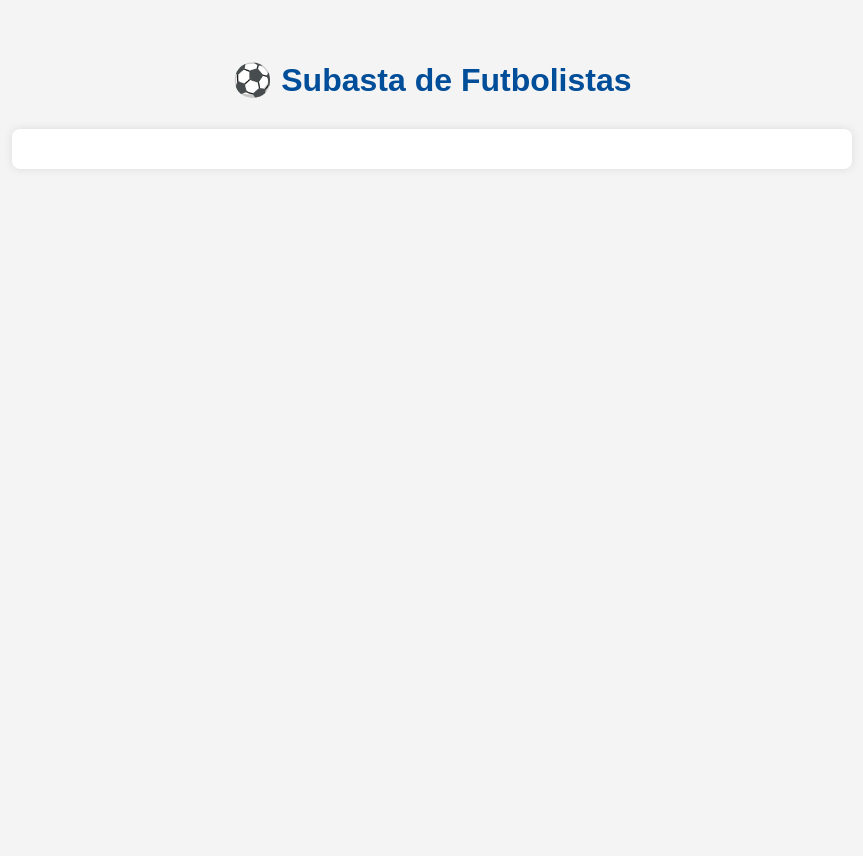
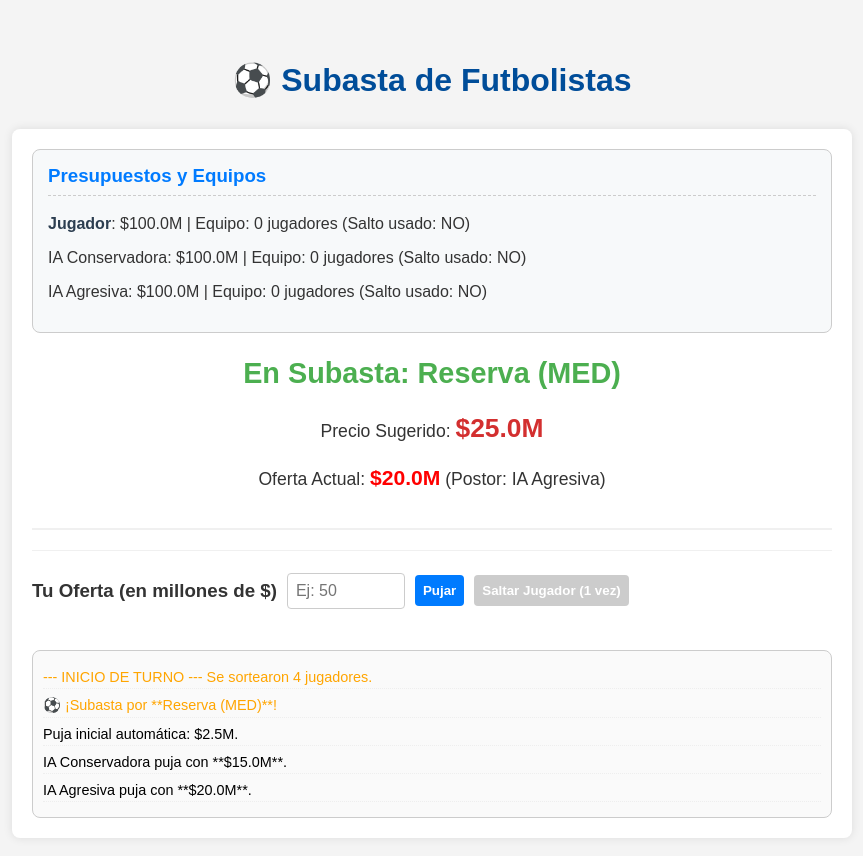
Before and after one commit to ale99318/Netflix, a plain HTML site: page index.html in a window 1280 px wide. Shown: the whole page, without its empty margins (208-1071 px from the left). Before the commit the page ends 800 px from the top, so only its background shows below. Drawn offline with Linux system fonts and the light colour scheme.

Commit message:
Update index.html

```diff
--- a/index.html
+++ b/index.html
@@ -6,39 +6,34 @@
     <title>Subasta de Futbolistas</title>
     <link rel="stylesheet" href="style.css">
     <style>
-        /* Estilos rápidos para que se vea mejor, puedes mover esto a style.css */
-        body {
-            font-family: Arial, sans-serif;
-            margin: 20px;
-            background-color: #f4f4f4;
-        }
-        #game-container {
-            max-width: 800px;
-            margin: auto;
-            background: white;
-            padding: 20px;
-            border-radius: 8px;
-            box-shadow: 0 0 10px rgba(0,0,0,0.1);
-        }
-        #mensajes {
-            max-height: 200px;
-            overflow-y: scroll;
-            border: 1px solid #ccc;
-            padding: 10px;
-            margin-top: 15px;
-            background: #eee;
-        }
-        #controles-player input, #controles-player button {
-            padding: 10px;
-            margin-top: 10px;
-        }
+        /* Estilos básicos para la prueba */
+        body { font-family: Arial, sans-serif; margin: 20px; background-color: #f4f4f4; }
+        #game-container { max-width: 800px; margin: auto; background: white; padding: 20px; border-radius: 8px; box-shadow: 0 0 10px rgba(0,0,0,0.1); }
+        /* El div de mensajes debe existir para que JS no falle */
+        #mensajes { max-height: 250px; overflow-y: scroll; border: 1px solid #ccc; padding: 10px; margin-top: 20px; background: #fafafa; border-radius: 8px; }
+        #controles-player { display: flex; gap: 10px; align-items: center; padding: 10px 0; }
+        #controles-player input, #controles-player button { padding: 8px; }
     </style>
 </head>
 <body>
     <h1>⚽ Subasta de Futbolistas</h1>
 
     <div id="game-container">
+
+        <div id="info-participantes" style="border: 1px solid #ccc; padding: 15px; margin-bottom: 20px;"></div>
+
+        <div id="info-subasta" style="margin-bottom: 20px; text-align: center;"></div>
+
+        <div id="controles-player">
+            <h3>Tu Oferta (en millones de $)</h3>
+            <input type="number" id="input-puja" placeholder="Ej: 50" style="padding: 8px; width: 100px;">
+            <button onclick="pujarManual()" id="boton-puja">Pujar</button>
+            <button onclick="usarSalto()" id="boton-salto">Saltar Jugador (1 vez)</button>
         </div>
+
+        <div id="mensajes"></div>
+
+    </div>
 
     <script src="script.js"></script>
 </body>
```
